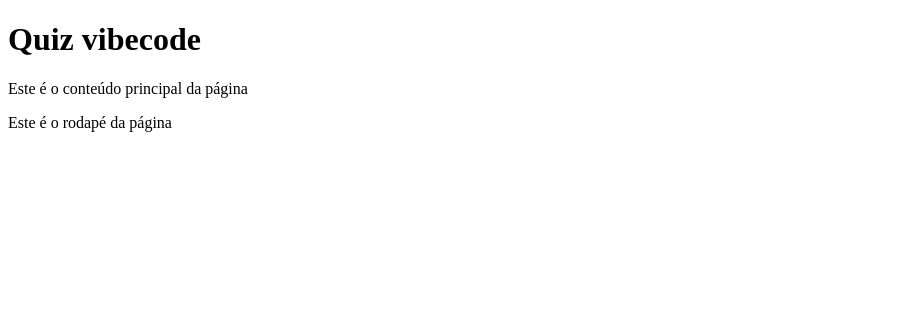
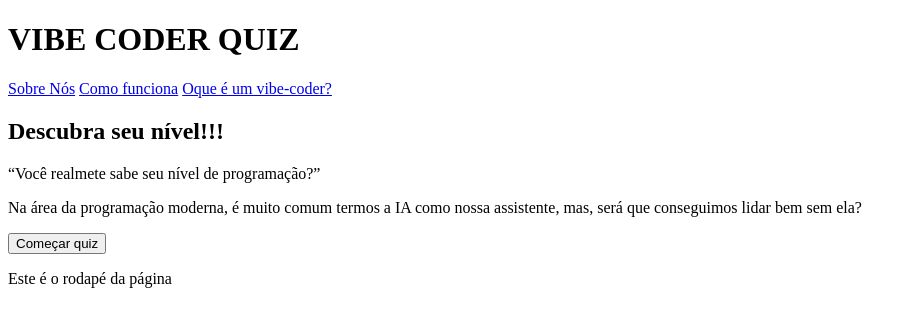
Before and after one commit to Kauan-Kantovick/quiz-project, a plain HTML site: page index.html in a window 1280 px wide. Shown: the whole page, without its empty margins (0-917 px from the left). Drawn offline with Linux system fonts and the light colour scheme.

Commit message:
exibindo branch develop

```diff
--- a/index.html
+++ b/index.html
@@ -1,19 +1,30 @@
-<!DOCTYPE html>
+<!doctype html>
 <html lang="pt-BR">
-<head>
-    <meta charset="UTF-8">
-    <meta name="viewport" content="width=device-width, initial-scale=1.0">
+  <head>
+    <meta charset="UTF-8" />
+    <meta name="viewport" content="width=device-width, initial-scale=1.0" />
     <title>Quiz vibecode</title>
-</head>
-<body>
+  </head>
+  <body>
     <header>
-        <h1>Quiz vibecode</h1>
+      <h1>VIBE CODER QUIZ</h1>
+      <nav>
+        <a href="#">Sobre Nós</a>
+        <a href="#">Como funciona</a>
+        <a href="#">Oque é um vibe-coder?</a>
+      </nav>
     </header>
     <main>
-        <p>Este é o conteúdo principal da página</p>
+        <h2>Descubra seu nível!!!</h2>
+        <span>“Você realmete sabe seu nível de programação?”</span>
+        <p>
+            Na área da programação moderna, é muito comum termos a IA como nossa
+assistente, mas, será que conseguimos lidar bem sem ela?
+        </p>
+        <button>Começar quiz</button>
     </main>
     <footer>
-        <p>Este é o rodapé da página</p>
+      <p>Este é o rodapé da página</p>
     </footer>
-</body>
+  </body>
 </html>
```
